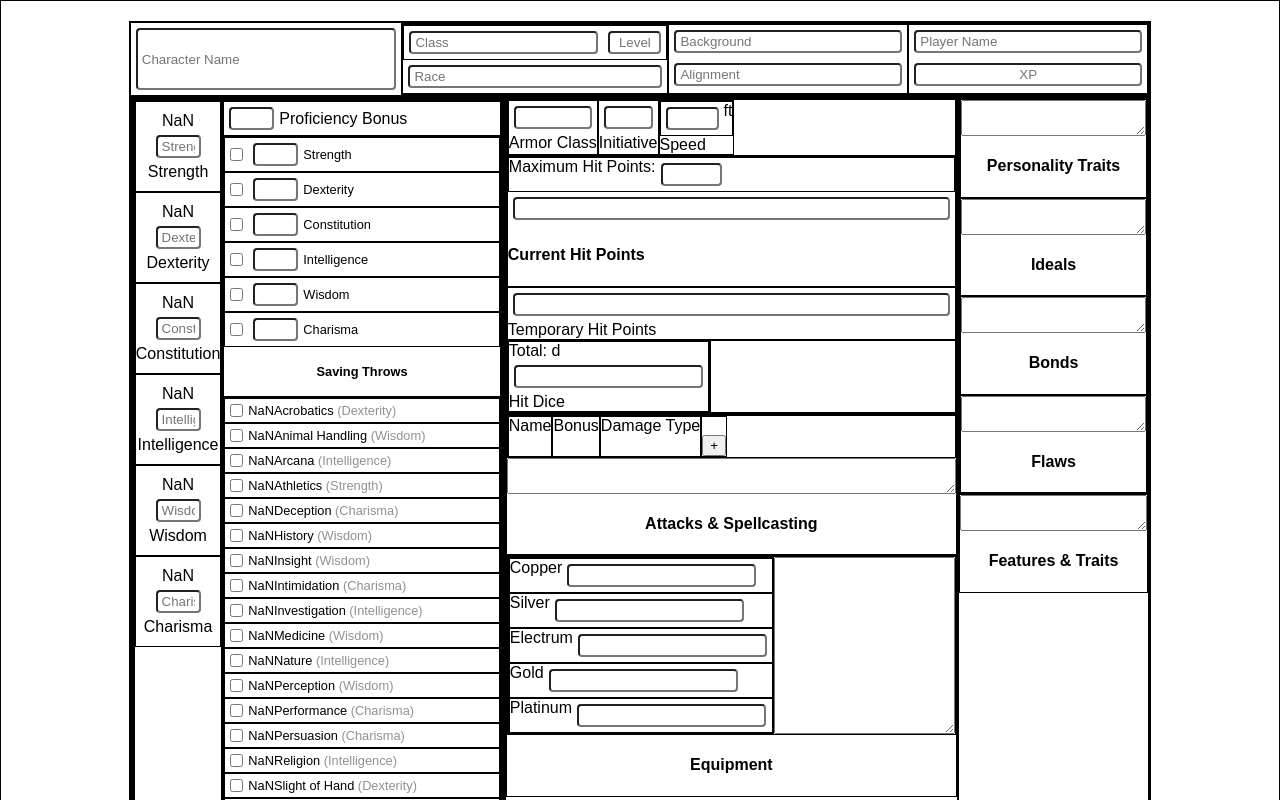
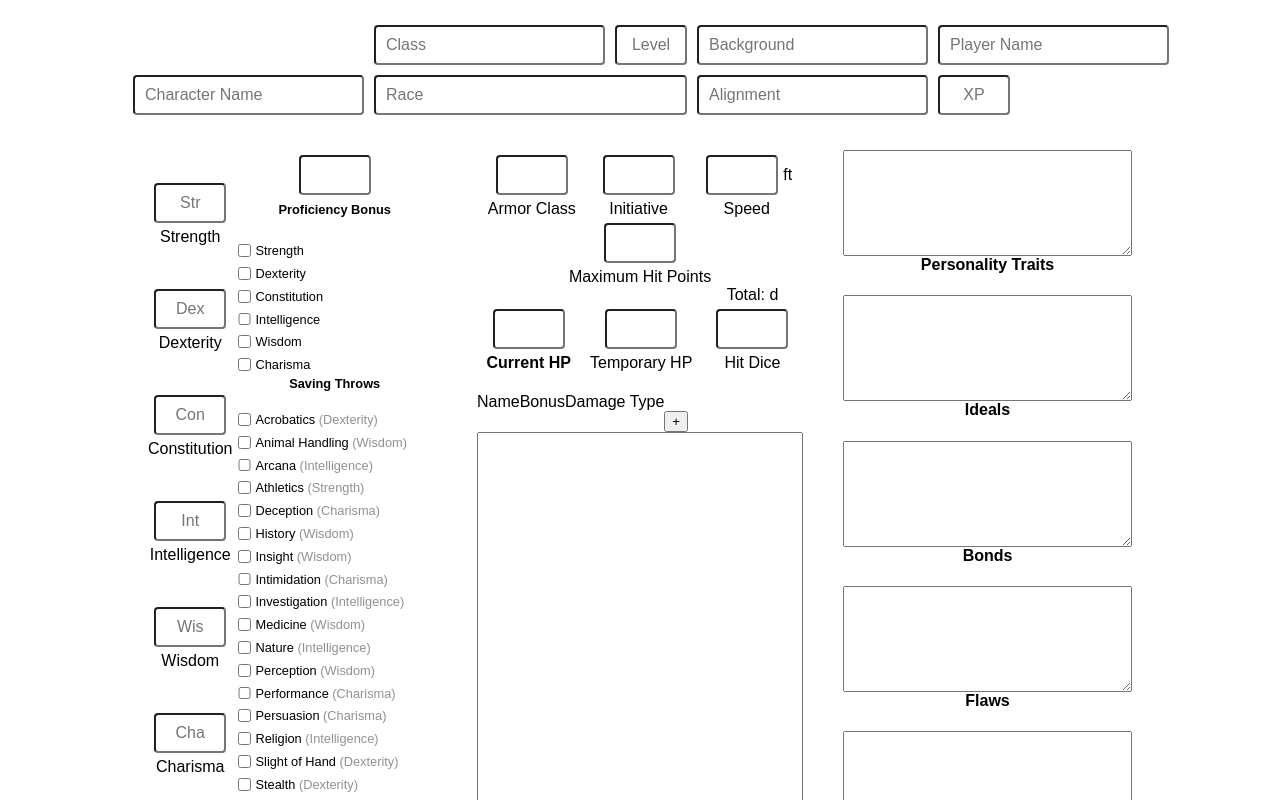
Before and after one commit to etherealmachine/dnd5e-binder, a React (Create React App) app: page / in a window 1280 px wide. Shown: the top 800 px of the page. Built offline with nearby package versions, Linux system fonts and the light colour scheme; the HTML template or start-up script is replaced by a standard one.

Commit message:
Lots of cleanup, style is looking almost usable.

```diff
--- a/src/App.css
+++ b/src/App.css
@@ -2,17 +2,23 @@
   display: flex;
   width: 100%;
   justify-content: center;
+  align-self: center;
+  max-width: 80%;
+  margin-top: 20px;
 }
 
 input {
   margin: 5px;
-  padding: 2px 4px;
+  padding: 10px;
+  font-size: 1em;
   border: 1px solid ##6B6B6B;
   border-radius: 4px;
+  max-height: 1em;
 }
 
 input[type=number] {
   text-align: center;
+  width: 3em;
 }
 
 input[type=number]::-webkit-inner-spin-button,
@@ -21,14 +27,60 @@ input[type=number]::-webkit-outer-spin-button {
   margin: 0;
 }
 
+textarea {
+  flex: 1;
+  min-height: 100px;
+}
+
 div {
-  box-sizing: border-box;
   display: flex;
-  border: 1px solid black;
+}
+
+h4 {
+  align-self: center;
+  margin-top: 0;
+}
+
+.main-column {
+  margin-top: 30px;
+  padding-left: 20px;
+  padding-right: 20px;
 }
 
 .column {
   flex-direction: column;
+}
+
+.align-self-center {
+  align-self: center;
+}
+
+.align-items-center {
+  align-items: center;
+}
+
+.justify-content-center {
+  justify-content: center;
+}
+
+.justify-content-space-around {
+  justify-content: space-around;
+}
+
+.flex-1 {
+  flex: 1;
+}
+
+.flex-2 {
+  flex: 2;
+}
+
+.flex-3 {
+  flex: 3;
+}
+
+.flex-4 {
+  flex: 4;
 }
 
 .fc-gray-1 {
@@ -38,3 +90,9 @@ div {
 .fs-smaller {
   font-size: 80%;
 }
+
+.bonus {
+  font-size: 1.5em;
+  flex: 1;
+  text-align: right;
+}
--- a/src/App.tsx
+++ b/src/App.tsx
@@ -15,45 +15,65 @@ class App extends React.Component<Props, State> {
   }
 
   private attributeBonus(attr: string): number {
-    return Math.floor((this.state[attr]-10)/2);
+    if (this.state[attr] === '') {
+      return NaN;
+    }
+    return Math.floor((parseInt(this.state[attr] as string)-10)/2);
   }
 
   private skillBonus(skill: string, attr: string): number {
-    if (this.state[`${skill}_proficiency}`]) {
-      return (this.state.proficiency_bonus || 0) + this.attributeBonus(attr);
+    if (this.state[`${skill}_proficiency}`] && this.state.proficiency_bonus !== '') {
+      return parseInt(this.state.proficiency_bonus as string) + this.attributeBonus(attr);
     }
     return this.attributeBonus(attr);
   }
 
+  private savingThrowBonus(attr: string): number {
+    if (this.state[`${attr}_saving_throw_proficiency`] && this.state.proficiency_bonus !== '') {
+      return this.attributeBonus(attr) + parseInt(this.state.proficiency_bonus as string);
+    }
+    return this.attributeBonus(attr);
+  }
+
+  private bonusText(bonus: number) {
+    if (isNaN(bonus)) {
+      return <span>&nbsp;&nbsp;</span>;
+    }
+    if (bonus < 0) {
+      return <span>{bonus}</span>;
+    }
+    return <span>+{bonus}</span>;
+  }
+
   public render() {
-    const stats: JSX.Element[] = [];
-    const statSavingThrows: JSX.Element[] = [];
+    const attributes: JSX.Element[] = [];
+    const savingThrows: JSX.Element[] = [];
     Rules.attributes.forEach((attr) => {
-      stats.push(
-        <div key={`${attr}-attr`} className="column" style={{alignItems: 'center', padding: '10px 0'}}>
-          <span>{this.attributeBonus(attr)}</span>
-          <input name={attr} placeholder={attr} type="number" min="0" max="20" value={this.state[attr]} onChange={this.state.handleInputChange} />
+      attributes.push(
+        <div key={`${attr}-attr`} className="column align-items-center" style={{padding: '10px 0'}}>
+          <span>{this.bonusText(this.attributeBonus(attr))}</span>
+          <input name={attr} placeholder={attr.slice(0,3)} type="number" min="0" max="20" value={this.state[attr]} onChange={this.state.handleInputChange} />
           <label>{attr}</label>
         </div>
       );
-      statSavingThrows.push(
-        <div key={`${attr}-saving-throw`} style={{alignItems: 'center'}}>
+      savingThrows.push(
+        <div key={`${attr}-saving-throw`} className="align-items-center">
           <input name={`${attr}_saving_throw_proficiency`} type="checkbox" checked={this.state[`${attr}_saving_throw_proficiency`]} onChange={this.state.handleInputChange} />
-          <input name={`${attr}_saving_throw_bonus`} type="number" min="0" max="10" value={this.state[`${attr}_saving_throw_bonus`]} onChange={this.state.handleInputChange} />
-          <label htmlFor="strength_saving_throw_bonus">{attr}</label>
+          <span>{attr}</span>
+          <span className="bonus">{this.bonusText(this.savingThrowBonus(attr))}</span>
         </div>
       );
     })
     const skills: JSX.Element[] = Object.entries(Rules.skills).map(([skill, attr]) => {
-      return <div key={skill} style={{alignItems: 'center'}}>
+      return <div key={skill} className="align-items-center">
         <input name={`${skill}_proficiency}`} type="checkbox" checked={this.state[`${skill}_proficiency}`]} onChange={this.state.handleInputChange} />
-        <span>{this.skillBonus(skill, attr)}</span>
-        <label htmlFor={`${skill}_bonus`}>{skill}&nbsp;<span className="fc-gray-1">({attr})</span></label>
+        <span>{skill}&nbsp;<span className="fc-gray-1">({attr})</span></span>
+        <span className="bonus">{this.bonusText(this.skillBonus(skill, attr))}</span>
       </div>
     });
     const coins: JSX.Element[] = Rules.coinage.map((coin) => {
-      return <div key={coin}>
-        <label htmlFor={coin}>{coin}</label>
+      return <div key={coin} className="align-items-center">
+        <label className="flex-1" htmlFor={coin}>{coin}</label>
         <input name={coin} type="number" min="0" value={this.state[coin]} onChange={this.state.handleInputChange} />
       </div>
     });
@@ -74,147 +94,152 @@ class App extends React.Component<Props, State> {
         </div>
       </div>);
     return (
-      <div className="App column" style={{alignSelf: 'center', maxWidth: '80%', marginTop: '20px'}}>
-        <div style={{flex: '1'}}>
-          <input name="character_name" placeholder="Character Name" type="text" value={this.state.character_name} onChange={this.state.handleInputChange} style={{flex: '1'}}/>
-          <div style={{flex: '3'}}>
-            <div className="column" style={{flex: '1'}}>
+      <div className="App column">
+        <div className="flex-1">
+          <input className="flex-1" style={{alignSelf: 'flex-end'}} name="character_name" placeholder="Character Name" type="text" value={this.state.character_name} onChange={this.state.handleInputChange} />
+          <div className="flex-3">
+            <div className="column flex-1">
               <div>
-                <input name="class" placeholder="Class" type="text" value={this.state.class} onChange={this.state.handleInputChange} />
-                <input name="level" placeholder="Level" type="number" min="0" max="100" value={this.state.level} onChange={this.state.handleInputChange} />
+                <input className="flex-1" name="class" placeholder="Class" type="text" value={this.state.class} onChange={this.state.handleInputChange} />
+                <input name="level" placeholder="Level" type="number" min="1" value={this.state.level} onChange={this.state.handleInputChange} />
               </div>
               <input name="race" placeholder="Race" type="text" value={this.state.race} onChange={this.state.handleInputChange} />
             </div>
-            <div className="column" style={{flex: '1'}}>
+            <div className="column flex-1">
               <input name="background" placeholder="Background" type="text" value={this.state.background} onChange={this.state.handleInputChange} />
               <input name="alignment" placeholder="Alignment" type="text" value={this.state.alignment} onChange={this.state.handleInputChange} />
             </div>
-            <div className="column" style={{flex: '1'}}>
+            <div className="column flex-1">
               <input name="player_name" placeholder="Player Name" type="text" value={this.state.player_name} onChange={this.state.handleInputChange} />
               <input name="experience_points" placeholder="XP" type="number" min="0" value={this.state.experience_points} onChange={this.state.handleInputChange} />
             </div>
           </div>
         </div>
         <div>
-          <div className="column" style={{flex: '1'}}>
+          <div className="main-column column flex-1">
             <div className="column">
               <div>
                 <div className="column">
-                  {stats}
+                  {attributes}
                 </div>
                 <div className="column">
-                  <div style={{alignItems: 'center'}}>
-                    <input name="proficiency_bonus" type="number" min="0" max="10" value={this.state.proficiency_bonus} onChange={this.state.handleInputChange} />
-                    <label htmlFor="proficiency_bonus">Proficiency Bonus</label>
+                  <div className="column align-items-center">
+                    <input name="proficiency_bonus" type="number" min="0" value={this.state.proficiency_bonus} onChange={this.state.handleInputChange} />
+                    <h4><label className="fs-smaller" htmlFor="proficiency_bonus">Proficiency Bonus</label></h4>
                   </div>
                   <div className="column fs-smaller">
-                    {statSavingThrows}
-                    <h4 style={{alignSelf: 'center'}}>Saving Throws</h4>
+                    {savingThrows}
+                    <h4>Saving Throws</h4>
                   </div>
                   <div className="column fs-smaller">
                     {skills}
-                    <h4 style={{alignSelf: 'center'}}>Skills</h4>
+                    <h4>Skills</h4>
                   </div>
-                  <div>
-                    <input name="passive_perception" value={this.state.passive_perception} onChange={this.state.handleInputChange} />
-                    <label htmlFor="passive_perception">Passive Perception (Wisdom)</label>
+                  <div className="column align-items-center">
+                    <input name="passive_perception" type="number" min="0" value={this.state.passive_perception} onChange={this.state.handleInputChange} />
+                    <h4><label htmlFor="passive_perception">Passive Perception (Wisdom)</label></h4>
                   </div>
                 </div>
               </div>
             </div>
             <div className="column">
-              <div>
-                <label htmlFor="proficiencies">Proficiencies:</label>
+              <div className="column">
+                <label htmlFor="proficiencies">Proficiencies</label>
                 <textarea name="proficiencies" value={this.state.proficiencies} onChange={this.state.handleTextAreaChange} />
               </div>
-              <div>
-                <label htmlFor="languages">Languages:</label>
+              <div className="column">
+                <label htmlFor="languages">Languages</label>
                 <textarea name="languages" value={this.state.languages} onChange={this.state.handleTextAreaChange} />
               </div>
-              <div>
-                <label htmlFor="expertise">Expertise:</label>
+              <div className="column">
+                <label htmlFor="expertise">Expertise</label>
                 <textarea name="expertise" value={this.state.expertise} onChange={this.state.handleTextAreaChange} />
               </div>
-              <h4 style={{alignSelf: 'center'}}>Other Proficiencies &amp; Languages</h4>
+              <h4>Other Proficiencies &amp; Languages</h4>
             </div>
           </div>
-          <div className="column" style={{flex: '1'}}>
+          <div className="main-column column flex-1">
             <div className="column">
-              <div>
-                <div className="column">
+              <div className="justify-content-space-around">
+                <div className="column align-items-center">
                   <input name="armor_class" type="number" min="0" max="25" value={this.state.armor_class} onChange={this.state.handleInputChange} />
                   <label htmlFor="armor_class">Armor Class</label>
                 </div>
-                <div className="column">
-                  <input name="initiative" type="number" min="0" max="10" value={this.state.initiative_bonus} onChange={this.state.handleInputChange} />
+                <div className="column align-items-center">
+                  <input name="initiative_bonus" type="number" min="0" max="10" value={this.state.initiative_bonus} onChange={this.state.handleInputChange} />
                   <label htmlFor="initiative">Initiative</label>
                 </div>
-                <div className="column">
+                <div className="column align-items-center">
                   <div>
                     <input name="speed" type="number" min="0" max="100" value={this.state.speed} onChange={this.state.handleInputChange} />
-                    <span>ft</span>
+                    <span className="align-self-center">ft</span>
                   </div>
                   <label htmlFor="speed">Speed</label>
                 </div>
               </div>
               <div className="column">
-                <div>
-                  <label htmlFor="maximum_hit_points">Maximum Hit Points:</label>
+                <div className="column align-items-center">
                   <input name="maximum_hit_points" type="number" min="0" max="1000" value={this.state.maximum_hit_points} onChange={this.state.handleInputChange} />
+                  <label htmlFor="maximum_hit_points">Maximum Hit Points</label>
                 </div>
+                <div className="justify-content-space-around">
+                  <div className="column align-items-center">
+                    <span>&nbsp;</span>
                     <input name="current_hit_points" type="number" min="0" max={this.state.maximum_hit_points} value={this.state.current_hit_points} onChange={this.state.handleInputChange} />
-                <h4>Current Hit Points</h4>
+                    <h4><label htmlFor="current_hit_points">Current HP</label></h4>
                   </div>
-              <div className="column">
+                  <div className="column align-items-center">
+                    <span>&nbsp;</span>
                     <input name="temporary_hit_points" type="number" min="0" value={this.state.temporary_hit_points} onChange={this.state.handleInputChange} />
-                <label htmlFor="temporary_hit_points">Temporary Hit Points</label>
+                    <label htmlFor="temporary_hit_points">Temporary HP</label>
                   </div>
-              <div>
-                <div className="column">
-                  <span>Total: {this.state.level}d{this.state.class}</span>
+                  <div className="column align-items-center">
+                    <span>Total: {this.state.level}d{Rules.hit_dice_for_class[this.state.class]}</span>
                     <input name="current_hit_dice" type="number" min="0" max={this.state.level} onChange={this.state.handleInputChange} />
                     <label htmlFor="hit_dice">Hit Dice</label>
                   </div>
-                <div></div>
                  </div>
               </div>
-            <div className="column">
+            </div>
+            <div className="column flex-1">
               {attacks}
-              <textarea name="special_abilities" value={this.state.special_abilities} onChange={this.state.handleTextAreaChange} />
-              <h4 style={{alignSelf: 'center'}}>Attacks &amp; Spellcasting</h4>
+              <textarea className="flex-1" name="special_abilities" value={this.state.special_abilities} onChange={this.state.handleTextAreaChange} />
+              <h4>Attacks &amp; Spellcasting</h4>
             </div>
-            <div className="column">
-              <div>
+            <div className="column flex-1">
+              <div className="flex-1">
                 <div className="column">
                   {coins}
                 </div>
-                <textarea name="equipment" value={this.state.equipment} onChange={this.state.handleTextAreaChange} />
-              </div>
-              <h4 style={{alignSelf: 'center'}}>Equipment</h4>
+                <div className="column flex-1">
+                  <textarea className="flex-1" name="equipment" value={this.state.equipment} onChange={this.state.handleTextAreaChange} />
+                  <h4>Equipment</h4>
                 </div>
               </div>
-          <div className="column" style={{flex: '1'}}>
+            </div>
+          </div>
+          <div className="main-column column flex-1">
             <div className="column">
               <div className="column">
                 <textarea name="personality_traits" value={this.state.personality_traits} onChange={this.state.handleTextAreaChange} />
-                <h4 style={{alignSelf: 'center'}}>Personality Traits</h4>
+                <h4>Personality Traits</h4>
               </div>
               <div className="column">
                 <textarea name="ideals" value={this.state.ideals} onChange={this.state.handleTextAreaChange} />
-                <h4 style={{alignSelf: 'center'}}>Ideals</h4>
+                <h4>Ideals</h4>
               </div>
               <div className="column">
                 <textarea name="bonds" value={this.state.bonds} onChange={this.state.handleTextAreaChange} />
-                <h4 style={{alignSelf: 'center'}}>Bonds</h4>
+                <h4>Bonds</h4>
               </div>
               <div className="column">
                 <textarea name="flaws" value={this.state.flaws} onChange={this.state.handleTextAreaChange} />
-                <h4 style={{alignSelf: 'center'}}>Flaws</h4>
+                <h4>Flaws</h4>
               </div>
             </div>
-            <div className="column">
+            <div className="column flex-1">
               <textarea name="features_and_traits" value={this.state.features_and_traits} onChange={this.state.handleTextAreaChange} />
-              <h4 style={{alignSelf: 'center'}}>Features &amp; Traits</h4>
+              <h4>Features &amp; Traits</h4>
             </div>
           </div>
         </div>
--- a/src/rules.ts
+++ b/src/rules.ts
@@ -33,6 +33,20 @@ export const Rules = {
 	  "Electrum",
 	  "Gold",
 	  "Platinum"
-	]
+	],
+	"hit_dice_for_class": {
+		"Barbarian": 12,
+		"Bard": 8,
+		"Cleric": 8,
+		"Druid": 8,
+		"Fighter": 10,
+		"Monk": 8,
+		"Paladin": 10,
+		"Ranger": 10,
+		"Rogue": 8,
+		"Sorcerer": 6,
+		"Warlock": 8,
+		"Wizard": 6
+	}
 };
 export default Rules;
--- a/src/state.ts
+++ b/src/state.ts
@@ -1,28 +1,28 @@
 import * as React from 'react';
+import Rules from './rules';
 
 export default class State {
-	character_name?: string = '';
-  class?: string = '';
-  level?: number = undefined;
-  race?: string = '';
-  background?: string = '';
-  alignment?: string = '';
-  player_name?: string = '';
-  experience_points?: number = undefined;
-  attributes: { [key: string]: number; } = {};
-  proficiency_bonus?: number = undefined;
+	character_name: string = '';
+  class: string = '';
+  level: number | string = '';
+  race: string = '';
+  background: string = '';
+  alignment: string = '';
+  player_name: string = '';
+  experience_points: number | string = '';
+  proficiency_bonus: number | string = '';
   proficiencies: string[] = [];
-  maximum_hit_points?: number = undefined;
-  current_hit_points?: number = undefined;
-  temporary_hit_points?: number = undefined;
-  special_abilities?: string = '';
-  equipment?: string = '';
-  languages?: string = '';
-  expertise?: string = '';
-  armor_class?: number = undefined;
-  initiative_bonus?: number = undefined;
-  speed?: number = undefined;
-  passive_perception?: number = undefined;
+  maximum_hit_points: number | string = '';
+  current_hit_points: number | string = '';
+  temporary_hit_points: number | string = '';
+  special_abilities: string = '';
+  equipment: string = '';
+  languages: string = '';
+  expertise: string = '';
+  armor_class: number | string = '';
+  initiative_bonus: number | string = '';
+  speed: number | string = '';
+  passive_perception: number | string = '';
   personality_traits: string = '';
   ideals: string = '';
   bonds: string = '';
@@ -33,6 +33,16 @@ export default class State {
 
   public constructor(setState: (newState: any) => void) {
   	this.setState = setState;
+    Rules.attributes.forEach((attr) => {
+      this[attr] = '';
+      this[`${attr}_saving_throw_proficiency`] = false;
+    });
+    Object.keys(Rules.skills).forEach((skill) => {
+      this[`${skill}_proficiency}`] = false;
+    });
+    Rules.coinage.forEach((coin) => {
+      this[coin] = '';
+    });
   	Object.entries(JSON.parse(window.localStorage.getItem('state') || '{}')).forEach(([key, value]) => {
   		this[key] = value;
   	});
```
Lines whose indentation alone changed are shown as unchanged.
